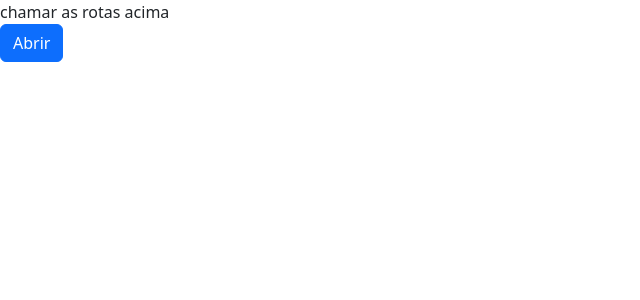
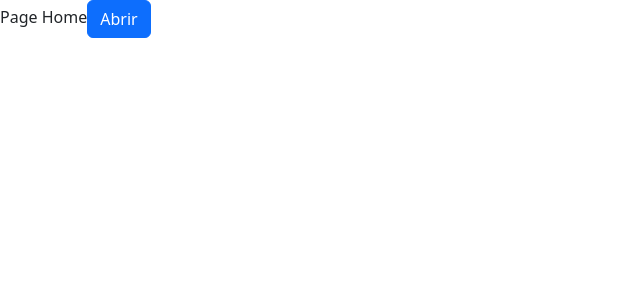
Before and after one commit to EriksJunior/Project_Nota, a React (Vite) app: page / in a window 1280 px wide. Shown: the top 300 px of the page, without its empty margins (0-640 px from the left). Built offline with nearby package versions, Linux system fonts and the light colour scheme.

Commit message:
feat: inicializado rotas

```diff
--- a/src/routes/index.tsx
+++ b/src/routes/index.tsx
@@ -1,7 +1,12 @@
 import { BrowserRouter, Routes, Route } from "react-router-dom";
+import { Home } from "../page/Home";
 
-export function AppRoutes(){
+export function AppRoutes() {
   return (
-    <div>chamar as rotas acima</div>
+    <BrowserRouter>
+      <Routes>
+        <Route path="/" element={<Home />}></Route>
+      </Routes>
+    </BrowserRouter>
   )
 }
```
